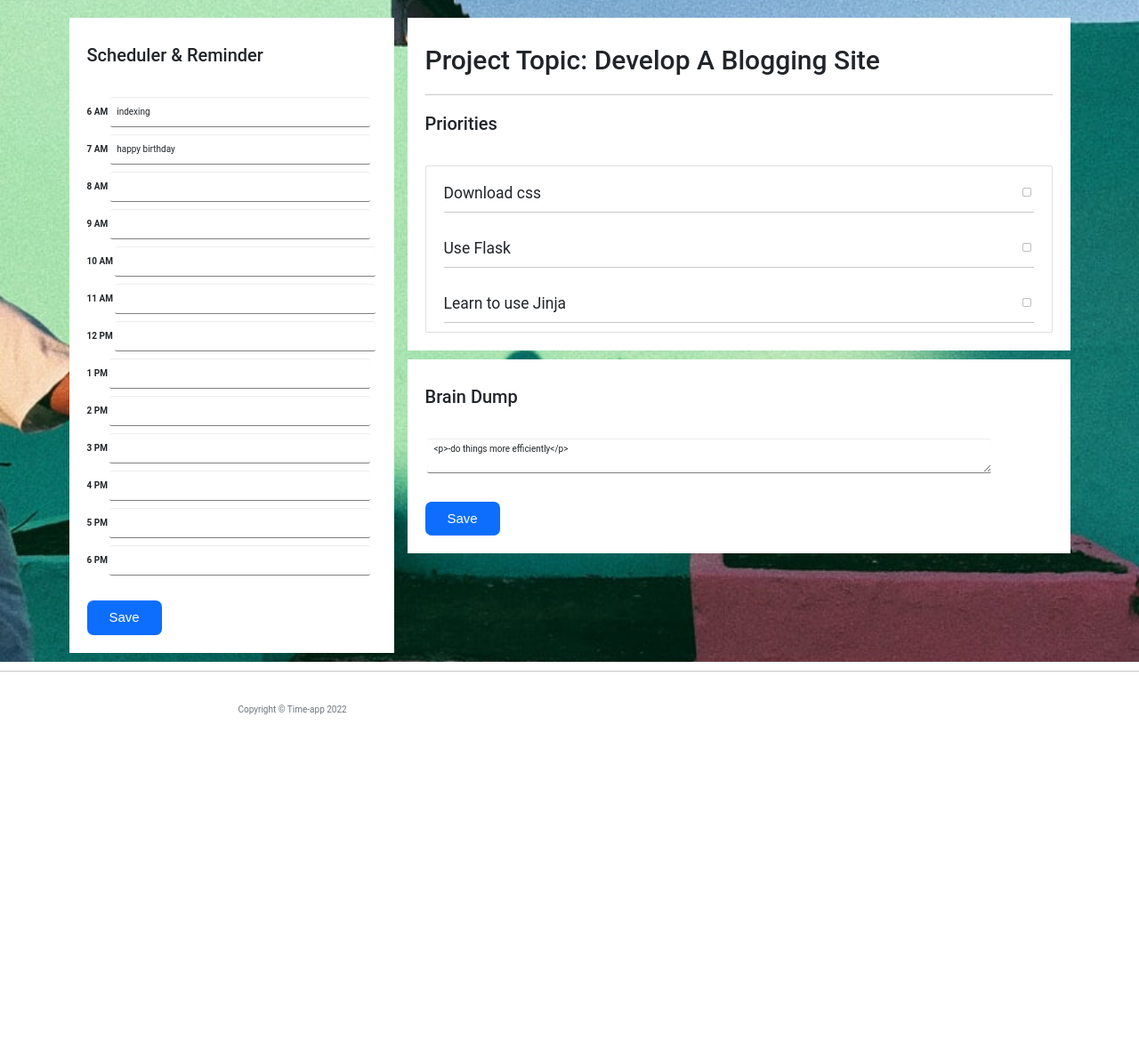
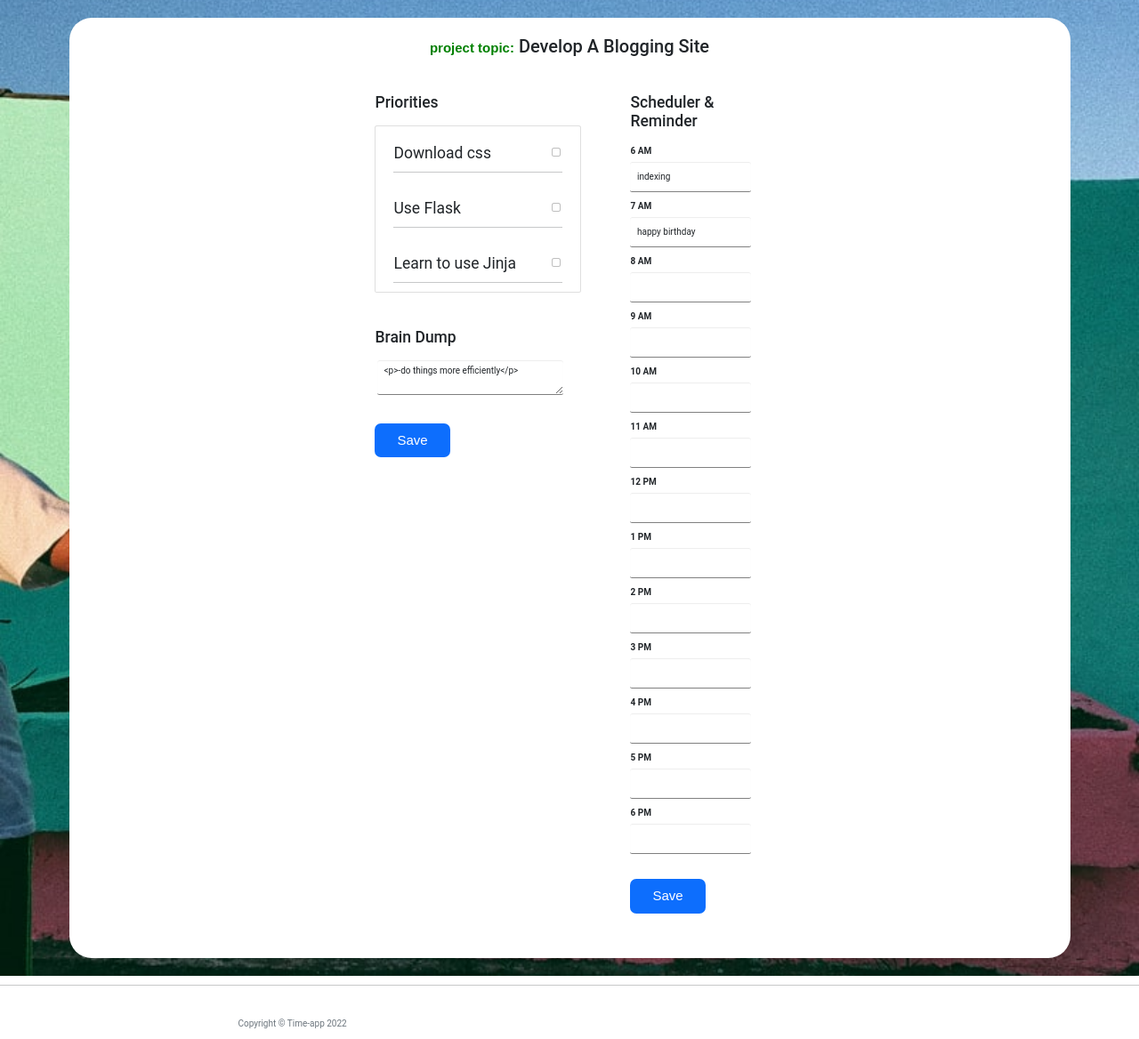
Before and after one commit to uroupa/time-app, a Flask app: page / in a window 1280 px wide. Shown: the part 62-1230 px from the top of the page at 89% size. Before the commit the page ends 865 px from the top, so only its background shows below. Run offline with Flask 2, Linux system fonts and the light colour scheme; a user stored in the database is signed in; data comes from the database, SQL or seed files in the repository; both versions use the stored data as it was after the commit; some libraries are stand-ins or nearby versions.

Commit message:
Styling mods to index.html and css

```diff
--- a/static/css/styles.css
+++ b/static/css/styles.css
@@ -31,7 +31,7 @@ h1 {
 }
 
 .main-content {
-  padding-top : 20px}
+  }
 
 .form-control {
   border-top-style: hidden;
@@ -71,7 +71,7 @@ input[type="submit" i] {
 
 .section-heading {
   padding-top: 10px;
-  padding-bottom: 30px;}
+  padding-bottom: 10px;}
 
 .list-group-item h3 {
   font-weight: normal;}
@@ -84,7 +84,8 @@ input[type="submit" i] {
   display: flex;
   justify-content: center;
   align-items: center;
-  }
+  padding-top : 20px;
+  padding-bottom : 20px}
 
 .login-container {
   background: white;
@@ -116,6 +117,7 @@ input[type="submit" i] {
     padding-right: 10px;
     text-align: right;
 }
+
 .login-container form .form-control {
   display: inline-block;
   float: left;
@@ -126,21 +128,20 @@ input[type="submit" i] {
   align-items: center;}
 
 .scheduler-section {
-  background: white;
   padding: 20px;
+  padding-top: 10px;
   border-radius: 0px;
   margin-bottom: 10px;}
 
 
 .list-section {
-  background: white;
   padding: 20px;
-  border-radius: 0px;
-  margin-bottom: 10px;}
+  padding-top: 10px;
+  border-radius: 0px;}
 
 .ckeditor-form {
-  background: white;
   padding: 20px;
+  padding-top: 10px;
   border-radius: 0px;
   margin-bottom: 10px;}
 
@@ -155,3 +156,15 @@ input[type="submit" i] {
  width: 70%;
  }
 }
+
+.project-topic-style {
+  font-size: 1.5rem;
+  font-family: sans-serif;
+  color: green;
+  font-weight: bold}
+
+.soppiestfrog {
+  background: white;
+  border-radius: 25px;
+  padding: 20px;
+  place-items: center}
--- a/templates/header.html
+++ b/templates/header.html
@@ -9,6 +9,7 @@
   <meta name="author" content="">
 
   <title>Time-app</title>
+  <script src="https://cdn.jsdelivr.net/npm/bootstrap@5.0.2/dist/js/bootstrap.bundle.min.js" integrity="sha384-MrcW6ZMFYlzcLA8Nl+NtUVF0sA7MsXsP1UyJoMp4YLEuNSfAP+JcXn/tWtIaxVXM" crossorigin="anonymous"></script>
 
   <link href="https://cdn.jsdelivr.net/npm/bootstrap@5.0.2/dist/css/bootstrap.min.css" rel="stylesheet" integrity="sha384-EVSTQN3/azprG1Anm3QDgpJLIm9Nao0Yz1ztcQTwFspd3yD65VohhpuuCOmLASjC" crossorigin="anonymous">
   <link href="{{ url_for('static', filename='css/styles.css')}}" rel="stylesheet">
--- a/templates/index.html
+++ b/templates/index.html
@@ -8,27 +8,21 @@
 <div class="main-content">
 
     <div class="container">
+        <div class="soppiestfrog">
+            <h2 class="project-topic"><span class="project-topic-style">project topic:</span> {{topic}}</h2>
+            <hr>
             <div class="row">
 
-      <div class="col-lg-4 col-md-6 mx-auto">
-        <div class="scheduler-section form-group">
-          <h2 class="section-heading">Scheduler & Reminder</h2>
-          {{ scheduler_tab.csrf_token }}
-          {{ wtf.quick_form(scheduler_tab, novalidate=True, button_map={"submit_sf": "primary"}) }}
-          {{ scheduler_tab.hidden_tag() }}
-        </div>
-      </div>
+                <div class="col-lg-7 col-md-6 mx-auto">
+                    <div class="list-section">
 
-      <div class="col-lg-8 col-md-6 mx-auto">
-        <div class="list-section">
-          <h1 class="project-topic">Project Topic: {{topic}}</h1>
-          <hr>
-          <h2 class="section-heading">Priorities</h2>
+                        <h3 class="section-heading">Priorities</h3>
                         <ul class="list-group">
                             {%for priority in all_priorities:%}
                             <li class="list-group-item">
                                 <h3 style="display:inline">{{priority}}</h3>
-              <input class="form-check-input me-1" type="checkbox" value="" aria-label="..." style="float:right">
+                                <input class="form-check-input me-1" type="checkbox" value="" aria-label="..."
+                                       style="float:right">
                                 <hr>
                             </li>
                             {%endfor%}
@@ -37,7 +31,7 @@
                     </div>
 
                     <div class="ckeditor-form">
-          <h2 class="section-heading">Brain Dump</h2>
+                        <h3 class="section-heading">Brain Dump</h3>
                         {{ idea_box.csrf_token }}
                         {{ ckeditor.load() }}
                         {{ ckeditor.config(name='text') }}
@@ -46,7 +40,17 @@
                     </div>
 
                 </div>
+                <div class="col-lg-5 col-md-6 mx-auto">
+                    <div class="scheduler-section form-group">
+                        <h3 class="section-heading">Scheduler & Reminder</h3>
+                        {{ scheduler_tab.csrf_token }}
+                        {{ wtf.quick_form(scheduler_tab, novalidate=True, button_map={"submit_sf": "primary"}) }}
+                        {{ scheduler_tab.hidden_tag() }}
                     </div>
+                </div>
+            </div>
+        </div>
+
     </div>
 </div>
 <hr>
```
Also changed, not shown: blog.db. Lines whose indentation alone changed are shown as unchanged.
